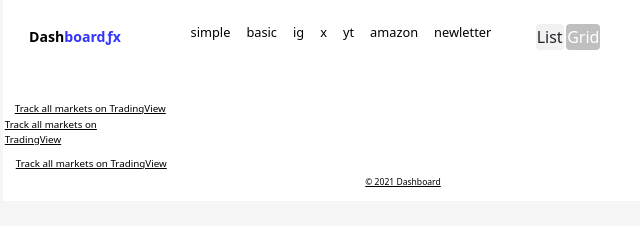
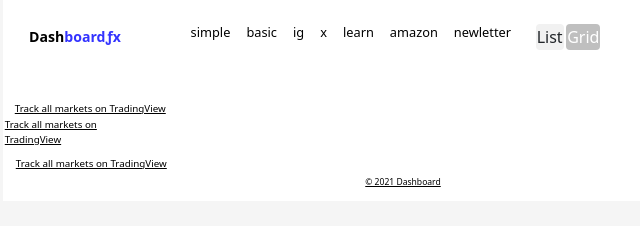
Before and after one commit to mangotree11/StocksDashboard, a plain HTML site: page premium.html in a window 1280 px wide. Shown: the full height of the page, 237-877 px from the left. Drawn offline with nearby package versions, Linux system fonts and the light colour scheme; a script that the page names is missing; some icons are missing.

Commit message:
Add files via upload

```diff
--- a/premium.html
+++ b/premium.html
@@ -23,7 +23,7 @@
       <li><a href="homepage.html" > basic</a></li>
       <li><a href="https://www.instagram.com/stonkmarket101" target="_blank"> ig</a></li>
       <li><a href="https://www.twitter.com/dashboard_fx"target="_blank"> x</a></li>
-      <li><a href="https://www.youtube.com/@financemadeasy/"target="_blank">yt</a></li>
+      <li><a href="https://www.youtube.com/@financemadeasy/"target="_blank">learn</a></li>
       <li><a href="https://a.co/d/iG8EkMZ"target="_blank">amazon</a></li>
       <li><a href="https://medium.com/@dashboard_fx/subscribe"target="_blank">newletter</a></li>
       <li></li>
```
